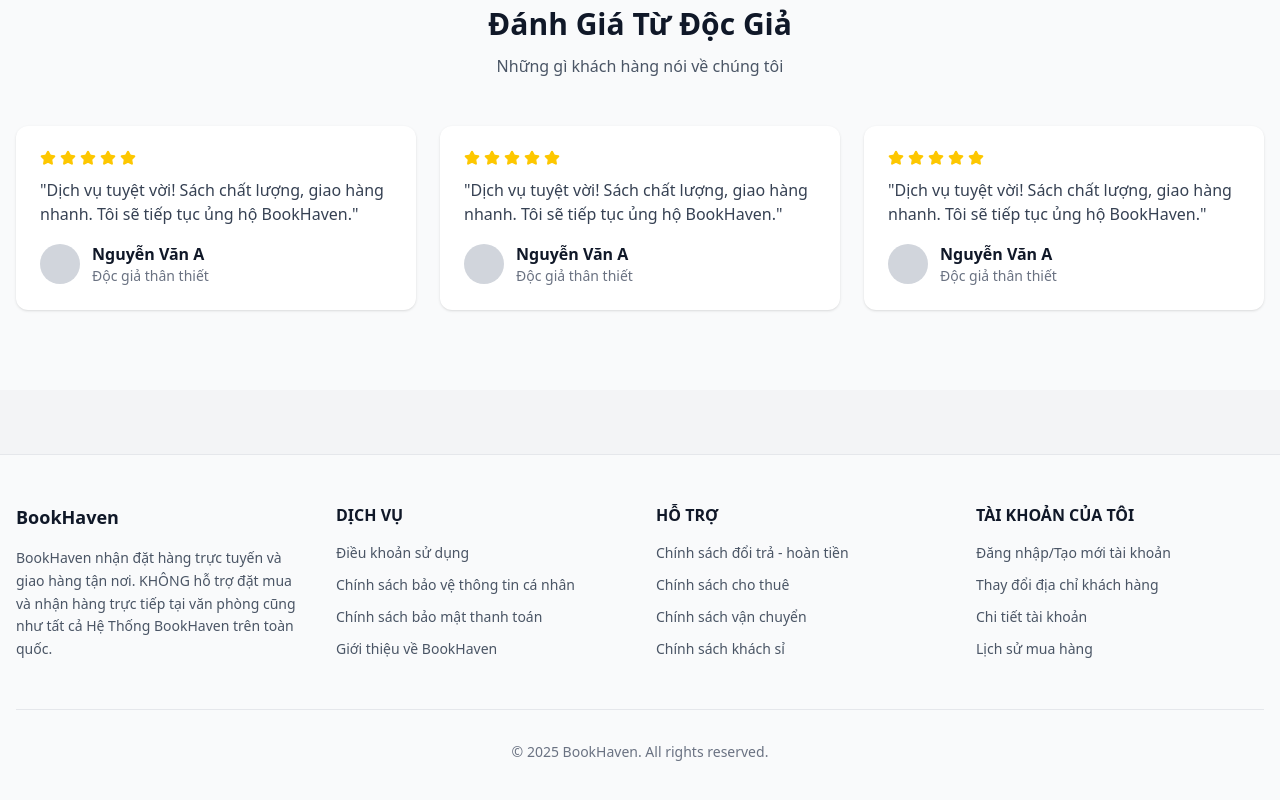
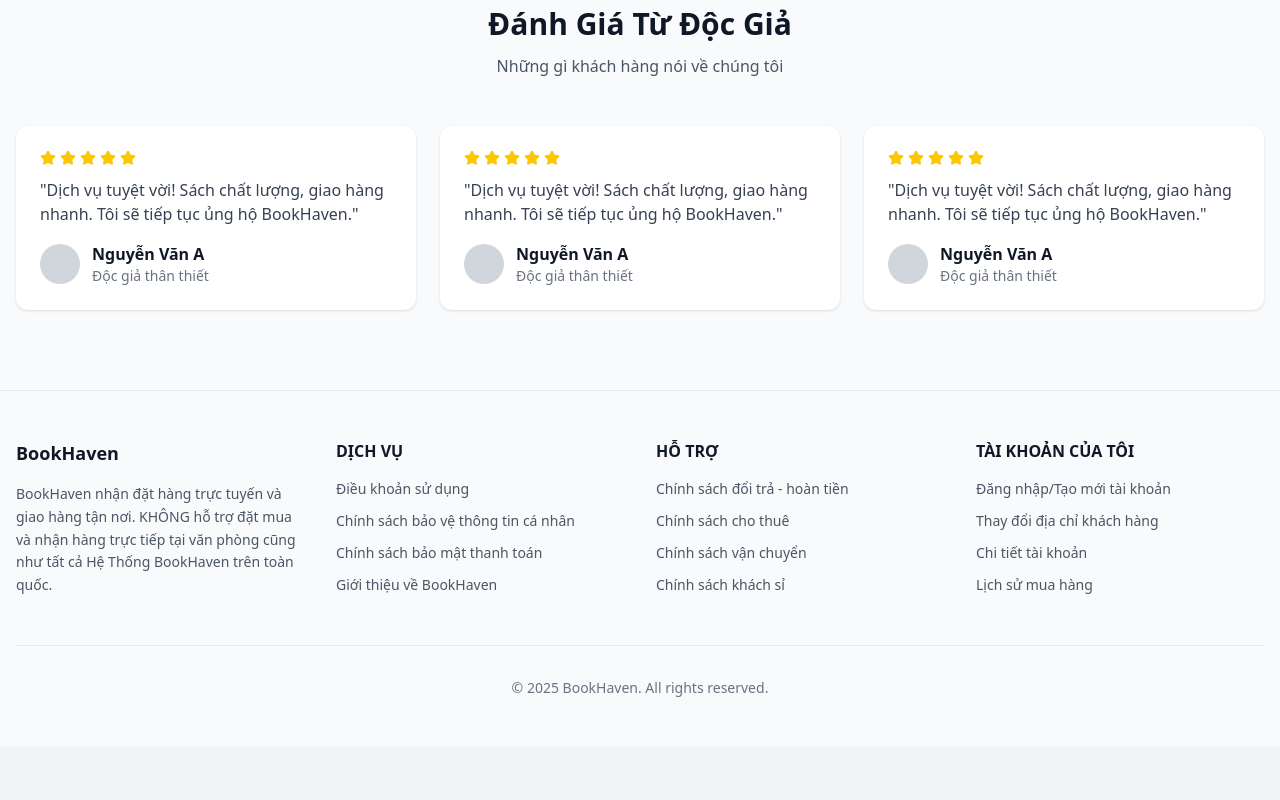
Before and after one commit to hoangvbhp142/book_store_FE, a React (Vite) app: page / in a window 1280 px wide. Shown: the part 1936-2736 px from the top of the page. After the commit the page ends 2682 px from the top, so only its background shows below. Built offline with nearby package versions, Linux system fonts and the light colour scheme; no server answers.

Commit message:
sua mot chut component footer

```diff
--- a/src/components/Footer.jsx
+++ b/src/components/Footer.jsx
@@ -2,7 +2,7 @@
 import { Link } from 'react-router-dom';
 const Footer = () => {
   return (
-    <footer className="border-t border-gray-200 bg-gray-50 mt-16">
+    <footer className="border-t border-gray-200 bg-gray-50">
       <div className="max-w-7xl mx-auto px-4 py-12">
         <div className="grid grid-cols-1 md:grid-cols-4 gap-8">
           {/* Brand Section */}
```
